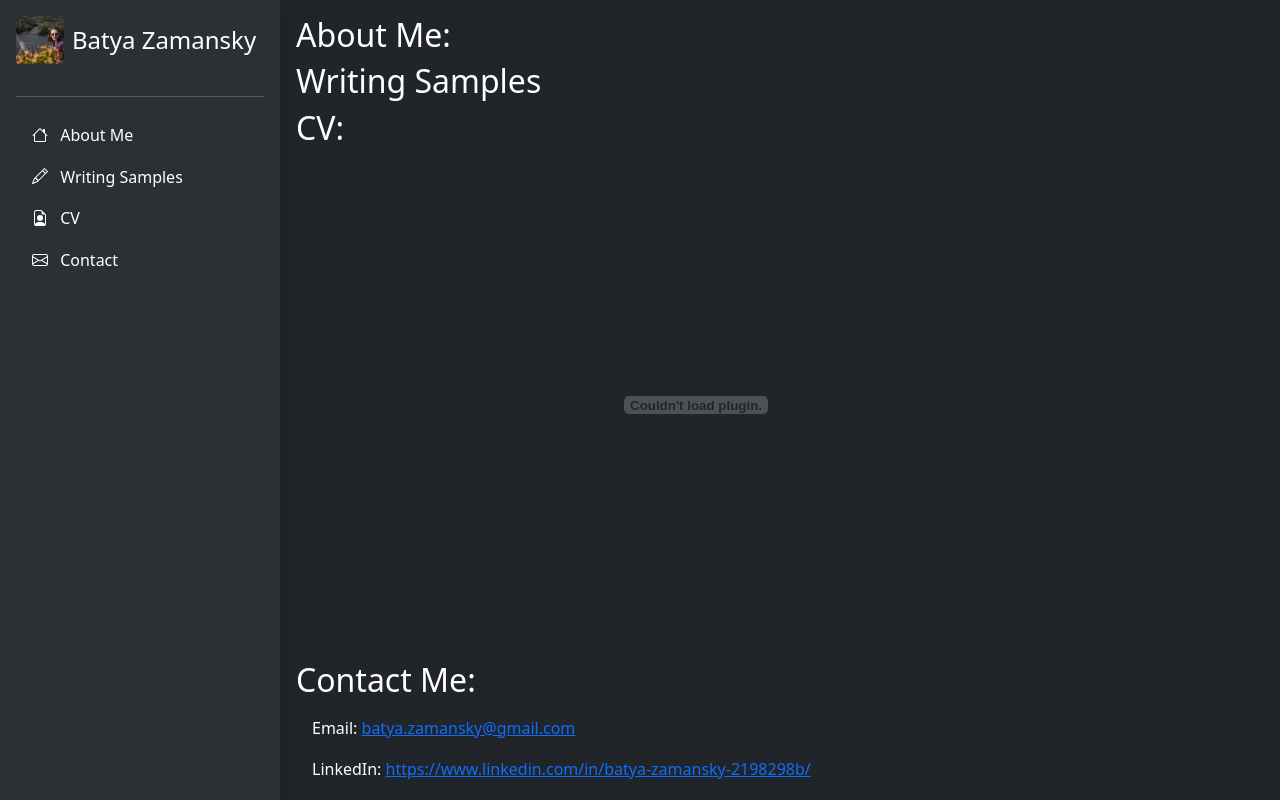
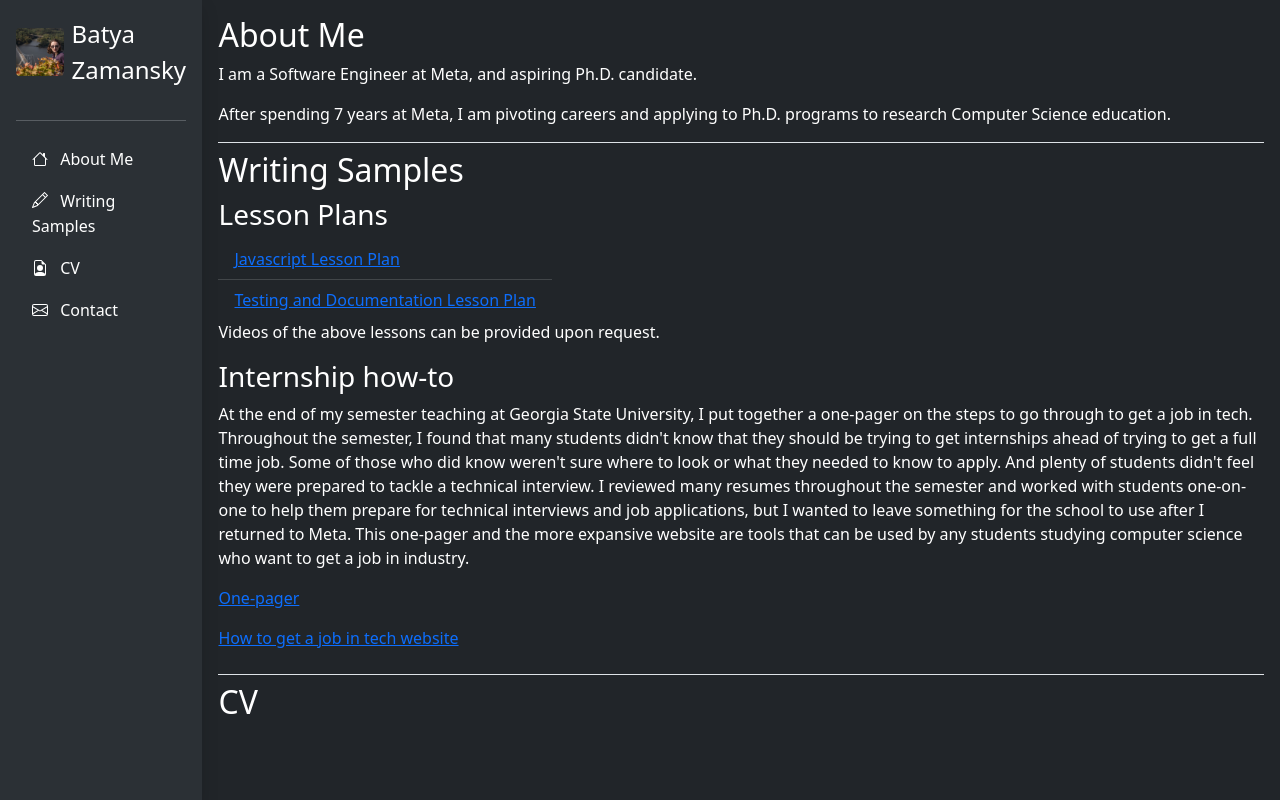
Before and after one commit to bzamansky/bzamansky.github.io, a plain HTML site: page index.html in a window 1280 px wide. Shown: the top 800 px of the page. Drawn offline with nearby package versions, Linux system fonts and the light colour scheme; a script that the page names is missing.

Commit message:
update sections

```diff
--- a/index.html
+++ b/index.html
@@ -20,7 +20,7 @@
 
 <body>
     <div id="body" class="d-flex flex-row w-100 h-100">
-        <div id="sidebar" class="d-flex flex-column flex-grow-0 p-3 h-100 d-inline-block shadow ">
+        <div id="sidebar" class="d-flex flex-column flex-grow-0 p-3 h-100 d-inline-block shadow">
             <a href="/" class="d-flex align-items-center mb-3 mb-md- bg0 me-md-auto text-white text-decoration-none">
                 <img class="me-2 rounded" width="48" height="48" src="profile-pic.jpg" />
                 <span class="fs-4">Batya Zamansky</span>
@@ -80,21 +80,52 @@
 
         </div>
         <div id="body" class="d-flex flex-column flex-grow-1 text-white m-3">
-            <div id="home" class="d-block">
-                <h2>About Me:</h2>
-
+            <div id="home" class="section d-block mb-2">
+                <h2>About Me</h2>
+                <p>I am a Software Engineer at Meta, and aspiring Ph.D. candidate.</p>
+                <p>After spending 7 years at Meta, I am pivoting careers and applying to Ph.D. programs to research
+                    Computer Science education.</p>
             </div>
-            <div id="samples" class="d-block text-white">
+            <div id="samples" class="section d-block text-white mb-2 pb-2">
                 <h2>Writing Samples</h2>
 
+                <h3>Lesson Plans</h3>
+                <ul class="list-group list-group-flush text-white">
+                    <li class="list-group-item"><a
+                            href="https://docs.google.com/document/d/1teW0y4YRiqFo_hKyyW_gm70_k9BwwqOL_N11E79Ia5E/edit?usp=sharing">Javascript
+                            Lesson Plan</a></li>
+                    <li class="list-group-item"><a
+                            href="https://docs.google.com/document/d/1YBILC57P_sOWc7rc4plzdX9TLeMpkWBkHHXBHEGR_mA/edit?usp=sharing">Testing
+                            and Documentation Lesson Plan</a></li>
+                </ul>
+                <p>Videos of the above lessons can be provided upon request.</p>
+
+                <h3>Internship how-to</h3>
+                <p>
+                    At the end of my semester teaching at Georgia State University, I put together a
+                    one-pager on the steps to go through to get a job in tech. Throughout the
+                    semester, I found that many students didn't know that they should be trying to get
+                    internships ahead of trying to get a full time job. Some of those who did know weren't
+                    sure where to look or what they needed to know to apply. And plenty of students didn't feel
+                    they were prepared to tackle a technical interview. I reviewed many resumes throughout
+                    the semester and worked with students one-on-one to help them prepare for technical interviews
+                    and job applications, but I wanted to leave something for the school to use after
+                    I returned to Meta. This one-pager and the more expansive website are tools that can
+                    be used by any students studying computer science who want to get a job in industry.
+                </p>
+                <p>
+                    <a target="_blank" href="internship-cheat-sheet.pdf">One-pager</a>
+                </p>
+                <p>
+                    <a target="_blank" href="https://bzamansky.github.io/how-to-job-in-tech/">How to get a job in tech website</a>
+                </p>
             </div>
-            <div id="cv" class="d-block text-white">
-                <h2>CV:</h2>
+            <div id="cv" class="section d-block text-white mb-2">
+                <h2>CV</h2>
                 <embed class="mx-auto p-2" src="resume-2024.pdf" width="800" height="500" />
             </div>
-
             <div id="contact" class="text-white">
-                <h2>Contact Me:</h2>
+                <h2>Contact Me</h2>
                 <ul class="list-group list-group-flush text-white">
                     <li class="list-group-item">Email: <a href="mailto:name@example.com">batya.zamansky@gmail.com</a>
                     </li>
--- a/style.css
+++ b/style.css
@@ -4,6 +4,9 @@
     --bs-body-color-rgb: 222,226,230;
     --bs-body-bg: #212529;
     --bs-body-bg-rgb: 33,37,41;
+    --bs-border-color: #495057;
+    --bs-border-color-translucent: rgba(255, 255, 255, 0.15);
+    --bs-list-group-border-width: 1px;
     --bs-emphasis-color: #fff;
     --bs-emphasis-color-rgb: 255,255,255;
     --bs-secondary-color: rgba(222, 226, 230, 0.75);
@@ -73,6 +76,10 @@ hr {
     width: 280px;
 }
 
+.section {
+    border-bottom: 1px solid var(--bs-body-color);
+}
+
 ul {
     background-color: var(--bs-tertiary-bg);
     max-width: fit-content;
@@ -81,4 +88,5 @@ ul {
 .list-group-item {
     background-color: var(--bs-body-bg);
     color: white;
+    border: var(--bs-list-group-border-width) solid var(--bs-border-color-translucent);
 }
```
Also changed, not shown: 1 other file.
